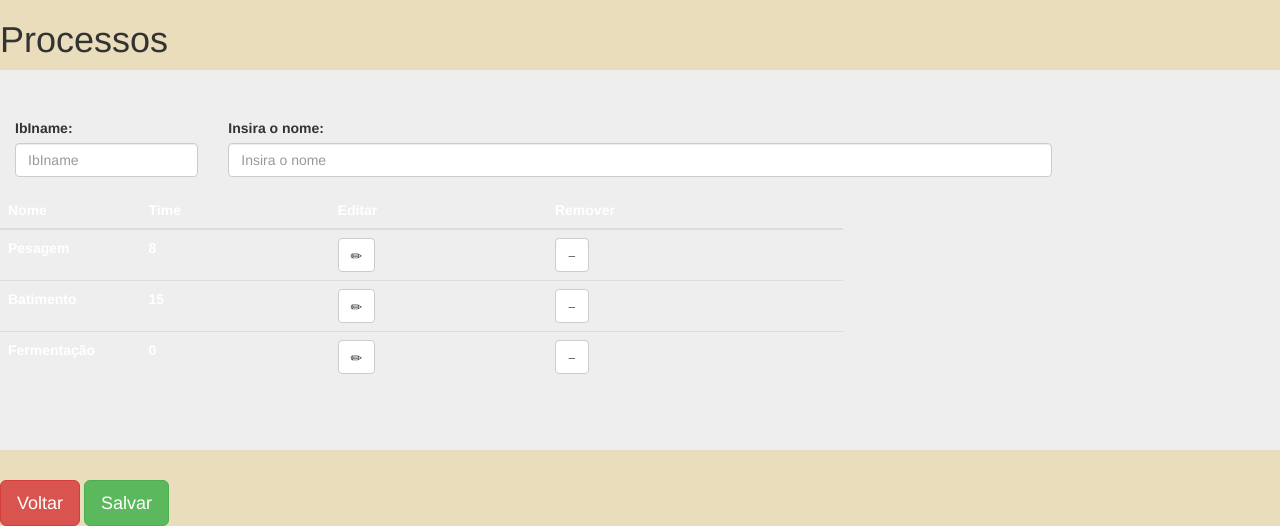
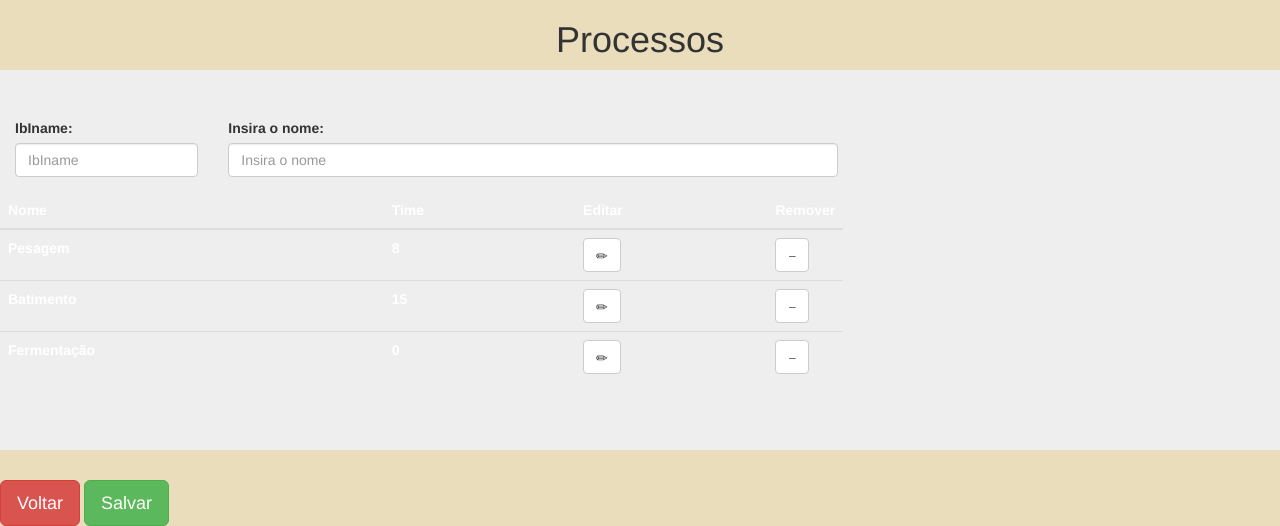
Before and after one commit to pithagorasleal/teste_pan, a Django app: template core/templates/processo.html in a window 1280 px wide. Shown: the part 320-846 px from the top of the page. Run offline with Django 3.2, Linux system fonts and the light colour scheme; the template is opened without the code that fills it, so the values that code supplies are empty; parts of the project's set-up code (start-up, migrations or seed data) failed here and were passed over; some web fonts are replaced.

Commit message:
Update processo.html

```diff
--- a/core/templates/processo.html
+++ b/core/templates/processo.html
@@ -6,11 +6,12 @@
         <title>Processos</title>
         <link rel="stylesheet" type="text/css" href="../static/css/normalize.css">
         <link rel="stylesheet" type="text/css" href="../static/css/bootstrap.min.css" />
-        <link rel="stylesheet" type="text/css" href="../static/css/boot.css" />
+        <link rel="stylesheet" type="text/css" href="../static/css/bootstrap.css" />
         <link rel="stylesheet" type="text/css" href="../static/css/base.css">
         <style rel="stylesheet" type="text/css"></style>
         <script type="text/javascript" src="../static/js/jquery.min.js"></script>
         <script type="text/javascript" src="../static/js/bootstrap.min.js"></script>
+        <link rel="icon" href="../static/img/logo.png">
 
         <style>
         .texto{
@@ -25,7 +26,10 @@
             <img src="../static/img/header.png" class="center-block">
         </div>
     </header><br>
-    <h1 class="display-4 pl-4">Processos</h1>
+    <h1 align="middle" class="display-5 pl-5">Processos</h1>
+
+<!-- Tabelas #############################################################################################################################################################-->
+
 <body>
     <div class="container_step">
         <div class="jumbotron">
@@ -35,7 +39,7 @@
                     <input type="text" class="form-control" id="nome" placeholder="IbIname">
                 </div>
 
-                <div class="form-group col-md-8">
+                <div class="form-group col-md-6">
                     <label for="sobrenome">Insira o nome:</label>
                     <input type="test" class="form-control" id="sobrenome" placeholder="Insira o nome">
                 </div>
@@ -45,10 +49,10 @@
                     <table class="table table-striped_processo texto">
                         <thead>
                             <tr>
-                    <th scope="col" class='col-md-2'>Nome</th>
-                    <th scope="col">Time</th>
-                    <th scope="col">Editar</th>
-                    <th scope="col">Remover</th>
+                            <th class="col col-md-6">Nome</th>
+                            <th class="col col-md-3">Time</th>
+                            <th class="col col-md-3">Editar</th>
+                            <th class="col col-md-3">Remover</th>
                             </tr>
                         </thead>
                         <tbody>
@@ -56,9 +60,9 @@
                             <th scope="row">Pesagem</th>
                             <td>8</td>
                             <td>
-                        <a class="btn btn-default">
+                                <button type="button" class="btn btn-default" data-toggle="modal" data-target="#myModal">
                                     <span class="glyphicon glyphicon-pencil" aria-hidden="true"></span>
-                        </a>
+                                </button>
                             </td>
                             <td>
                                 <button type="button" class="btn btn-default" aria-label="Left Align">
@@ -70,7 +74,7 @@
                             <th scope="row">Batimento</th>
                             <td>15</td>
                             <td>
-                        <button type="button" class="btn btn-default" aria-label="Left Align">
+                                <button type="button" class="btn btn-default" data-toggle="modal" data-target="#myModal">
                                     <span class="glyphicon glyphicon-pencil" aria-hidden="true"></span>
                                 </button>
                             </td>
@@ -84,7 +88,7 @@
                             <th scope="row">Fermentação</th>
                             <td>0</td>
                             <td>
-                        <button type="button" class="btn btn-default" aria-label="Left Align">
+                                <button type="button" class="btn btn-default" data-toggle="modal" data-target="#myModal">
                                     <span class="glyphicon glyphicon-pencil" aria-hidden="true"></span>
                                 </button>
                             </td>
```
Also changed, not shown: other parts of core/templates/processo.html (+48 -1 lines). Lines whose indentation alone changed are shown as unchanged.
